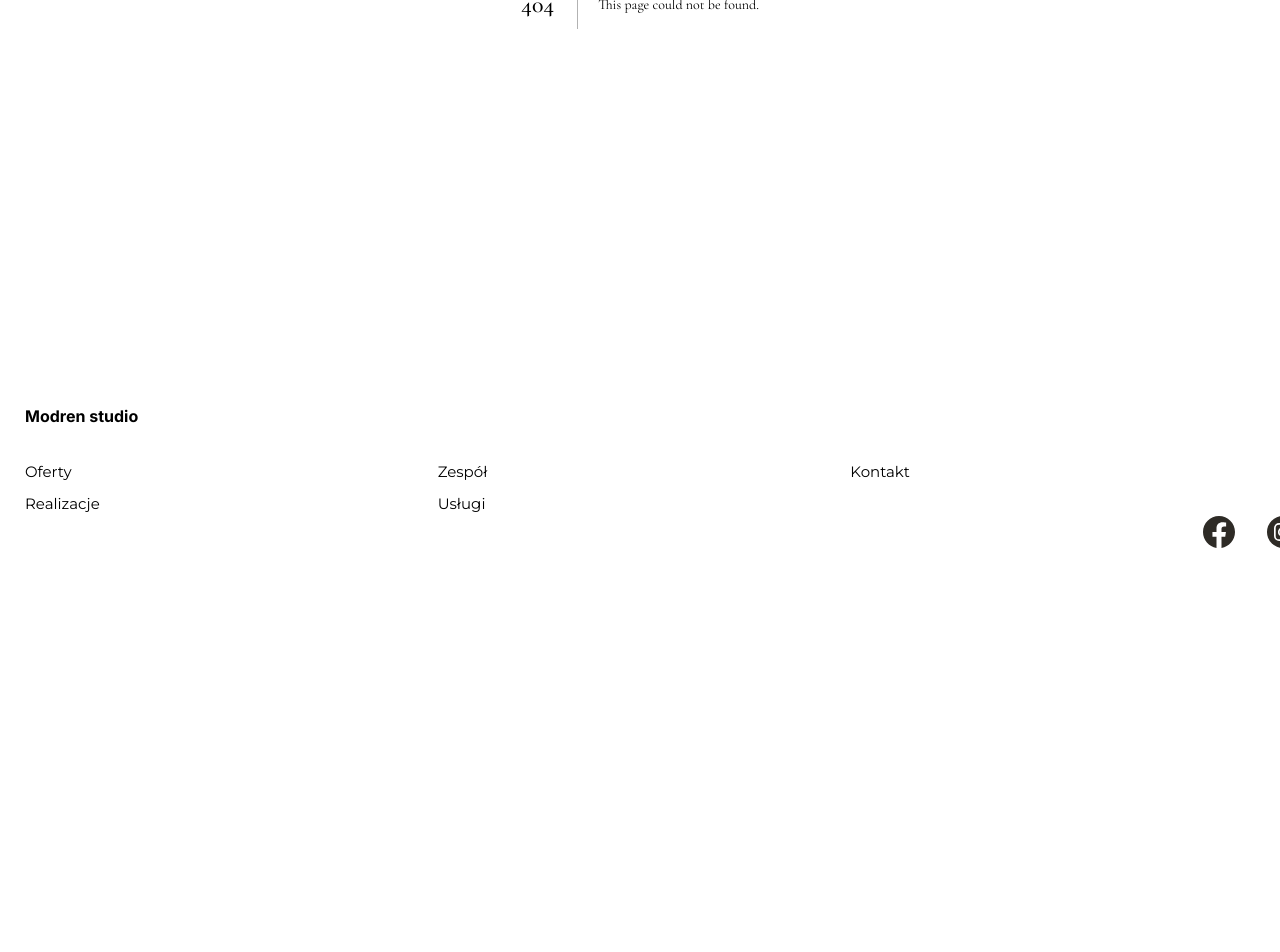
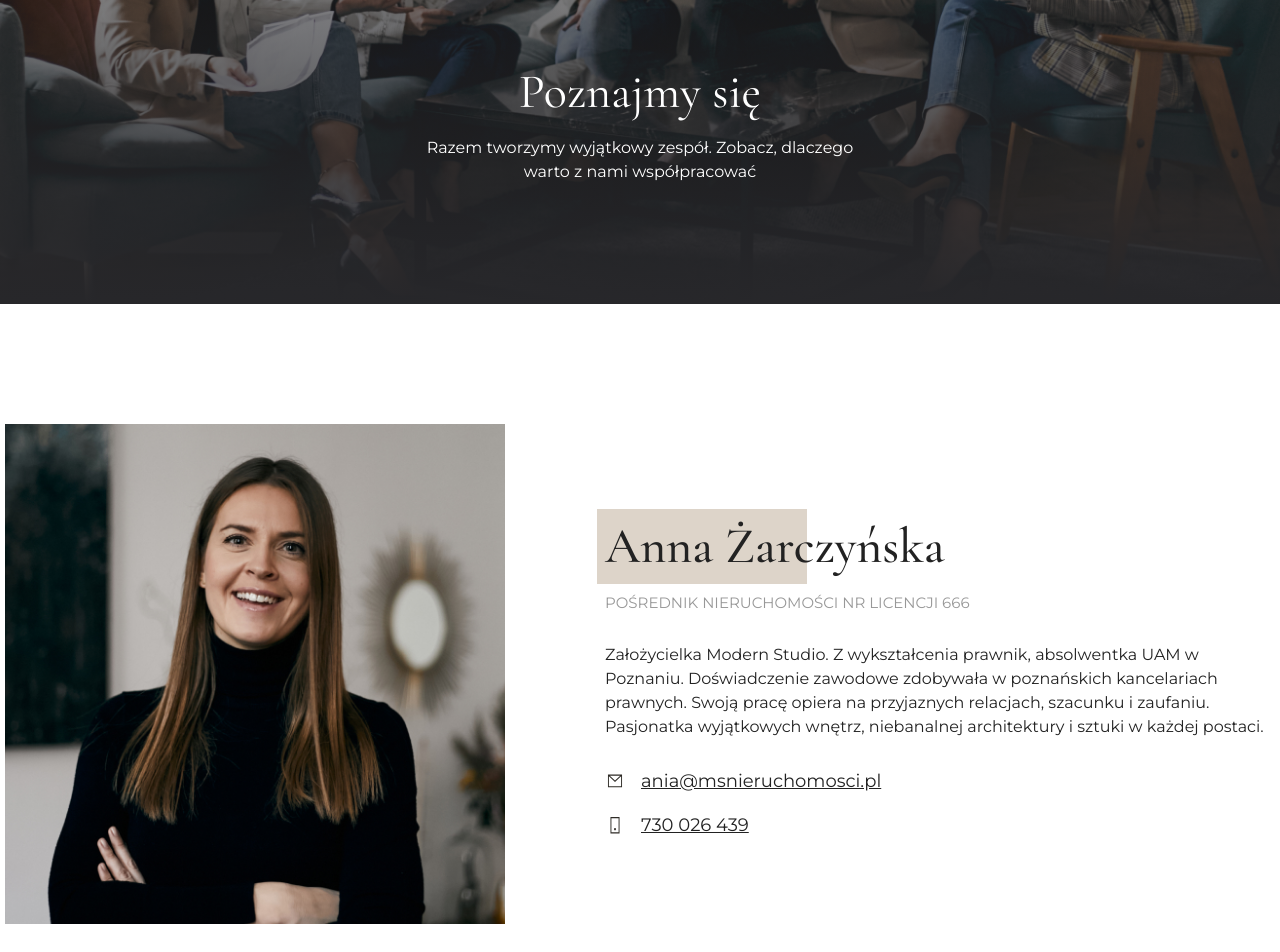
Before and after one commit to AveGhost/modernstudio, a Next.js app: page /zespol in a window 1280 px wide. Before the commit this address had no page. Shown: the part 540-1492 px from the top of the page. Before the commit the page ends 1144 px from the top, so only its background shows below. Built offline with nearby package versions, Linux system fonts and the light colour scheme.

Commit message:
Added team page

```diff
--- /dev/null
+++ b/src/app/zespol/page.tsx
@@ -0,0 +1,64 @@
+import Image from "next/image"
+import TeamCard from "../components/team-card/team-card.component"
+
+const TeamPage = () => {
+    return (
+        <main>
+            <div className="w-full relative h-[700px] pb-30 flex justify-center items-end overflow-hidden after:bg-gradient-to-t after:from-zinc-800 after:to-transparent after:absolute after:inset-0 after:z-0">
+                <Image src='/team/hero.jpg' alt="Photo" fill className="object-cover w-full" />
+                <div className="flex flex-col gap-5 items-center w-full z-1 text-white text-center">
+                    <h1 className="text-5xl">Poznajmy się</h1>
+                    <p>Razem tworzymy wyjątkowy zespół. Zobacz, dlaczego<br/> warto z nami współpracować</p>
+                </div>
+            </div>
+            <div className="max-w-[1270px] mx-auto my-12 lg:my-30 px-6 xl:px-0">
+                <div className="flex flex-col gap-12 md:gap-30">
+                    <TeamCard
+                        image="/team/anna_zarczynska.jpg"
+                        name="Anna Żarczyńska"
+                        position="Pośrednik nieruchomości nr licencji 666"
+                        description="Założycielka Modern Studio. Z wykształcenia prawnik, absolwentka UAM w Poznaniu. Doświadczenie zawodowe zdobywała w poznańskich kancelariach prawnych. Swoją pracę opiera na przyjaznych relacjach, szacunku i zaufaniu. Pasjonatka wyjątkowych wnętrz, niebanalnej architektury i sztuki w każdej postaci."
+                        mail="ania@msnieruchomosci.pl"
+                        phone="730 026 439"
+                    />
+                    <TeamCard
+                        image="/team/amanda_grabowska.jpg"
+                        name="Amanda Grabowska"
+                        position="Agent ds. nieruchomości"
+                        description="Z wykształcenia Product & Brand Managerka. Branża nieruchomości od razu okazała się zawodowym strzałem w dziesiątkę - połączeniem pasji do pracy z ludźmi i pokarmu dla kreatywnej duszy. Zachwyca ją proces, który krok po kroku przechodzi wraz z klientem, a każde zlecenie to nowa, fascynująca przygoda, której centrum stanowi człowiek i jego marzenie."
+                        mail="amanda@msnieruchomosci.pl"
+                        phone="730 026 439"
+                        isImageRight={true}
+                    />
+                    <TeamCard
+                        image="/team/kamila_urbaniak.jpg"
+                        name="Kamila Urbaniak"
+                        position="Agent ds. nieruchomości"
+                        description="Od zawsze związana z Poznaniem. Absolwentka UAM na kierunku Fizyka medyczna. Jej domeną jest doskonała organizacja i niezawodna pamięć. W branży nieruchomości uwielbia dynamikę i nowe wyzwania. Budowanie relacji opartej na zrozumieniu i wzajemnym zaufaniu oraz pełne zaangażowanie stanowią równanie, którego wynikiem zawsze jest błysk satysfakcji w oczach klienta."
+                        mail="kamila@msnieruchomosci.pl"
+                        phone="730 026 439"
+                    />
+                    <TeamCard
+                        image="/team/marta_kucharczyk.jpg"
+                        name="Marta Kucharczyk"
+                        position="Agent ds. nieruchomości"
+                        description="Od zawsze związana z Poznaniem. Absolwentka UAM na kierunku Fizyka medyczna. Jej domeną jest doskonała organizacja i niezawodna pamięć. W branży nieruchomości uwielbia dynamikę i nowe wyzwania. Budowanie relacji opartej na zrozumieniu i wzajemnym zaufaniu oraz pełne zaangażowanie stanowią równanie, którego wynikiem zawsze jest błysk satysfakcji w oczach klienta."
+                        mail="marta@msnieruchomosci.pl"
+                        phone="730 026 439"
+                        isImageRight={true}
+                    />
+                    <TeamCard
+                        image="/team/patrycja_biernaczyk.jpg"
+                        name="Patrycja Biernaczyk"
+                        position="Agent ds. nieruchomości"
+                        description="Od zawsze związana z Poznaniem. Absolwentka UAM na kierunku Fizyka medyczna. Jej domeną jest doskonała organizacja i niezawodna pamięć. W branży nieruchomości uwielbia dynamikę i nowe wyzwania. Budowanie relacji opartej na zrozumieniu i wzajemnym zaufaniu oraz pełne zaangażowanie stanowią równanie, którego wynikiem zawsze jest błysk satysfakcji w oczach klienta."
+                        mail="patrycja@msnieruchomosci.pl"
+                        phone="730 026 439"
+                    />
+                </div>
+            </div>
+        </main>
+    )
+}
+
+export default TeamPage
```
